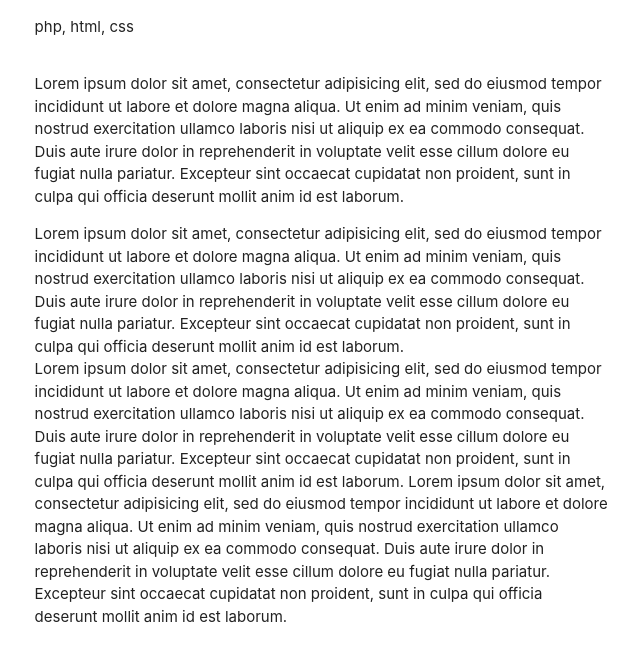
After one commit to Nuum-Nicolas/blog-nm, a Symfony app: template templates/blog/show.html.twig in a window 1280 px wide. The commit adds this page. Shown: the part 473-1136 px from the top of the page, without its empty margins (318-958 px from the left). Run offline with Twig, Linux system fonts and the light colour scheme; the template is opened without the code that fills it, so the values that code supplies are empty; some libraries are stand-ins or nearby versions.

Commit message:
step 2 end

```diff
--- a/templates/base.html.twig
+++ b/templates/base.html.twig
@@ -1,12 +1,36 @@
+{# templates/base.html.twig #}
 <!DOCTYPE html>
 <html>
-    <head>
-        <meta charset="UTF-8">
-        <title>{% block title %}Welcome!{% endblock %}</title>
-        {% block stylesheets %}{% endblock %}
-    </head>
-    <body>
-        {% block body %}{% endblock %}
-        {% block javascripts %}{% endblock %}
-    </body>
+<head>
+    <title>{% block title %}Symfony Blog{% endblock %}</title>
+    <meta charset="utf-8">
+    <meta name="viewport" content="width=device-width, initial-scale=1.0">
+
+    {% block stylesheets %}
+        <link rel="stylesheet" href="https://cdnjs.cloudflare.com/ajax/libs/materialize/1.0.0/css/materialize.min.css">
+        <link rel="stylesheet" type="text/css" href="{{ asset('assets/css/main.css') }}">
+    {% endblock %}
+</head>
+<body>
+<nav>
+    <div class="nav-wrapper">
+        <div class="container">
+            <a href="#" class="brand-logo">Symfony Blog</a>
+            <ul id="nav-mobile" class="right hide-on-med-and-down">
+                <li><a href="#">Home</a></li>
+                <li><a href="#">Login</a></li>
+            </ul>
+        </div>
+    </div>
+</nav>
+
+{% block content %}
+
+{% endblock %}
+
+{% block scripts %}
+    <script src="https://cdnjs.cloudflare.com/ajax/libs/jquery/3.4.0/jquery.min.js"></script>
+    <script src="https://cdnjs.cloudflare.com/ajax/libs/materialize/1.0.0/js/materialize.min.js"></script>
+{% endblock %}
+</body>
 </html>
--- /dev/null
+++ b/templates/blog/show.html.twig
@@ -0,0 +1,50 @@
+{# templates/blog/show.html.twig #}
+{% extends "base.html.twig" %}
+
+{% block title %}{{ parent() }} | {{ slug }}{% endblock %}
+
+{% block content %}
+    <article class="container">
+        <div class="row">
+            <div class="col s12 m12 l8 offset-l2">
+                <h2>{{ slug }}</h2>
+                <span>14/01/2019</span>
+                <p>
+                    <img src="https://images.pexels.com/photos/276452/pexels-photo-276452.jpeg?auto=compress&cs=tinysrgb&dpr=2&h=750&w=1260" class="responsive-img">
+                </p>
+                <span class="categories">php, html, css</span>
+            </div>
+        </div>
+        <div class="row">
+            <div class="col s12 m12 l8 offset-l2">
+                <p>
+                    Lorem ipsum dolor sit amet, consectetur adipisicing elit, sed do eiusmod
+                    tempor incididunt ut labore et dolore magna aliqua. Ut enim ad minim veniam,
+                    quis nostrud exercitation ullamco laboris nisi ut aliquip ex ea commodo
+                    consequat. Duis aute irure dolor in reprehenderit in voluptate velit esse
+                    cillum dolore eu fugiat nulla pariatur. Excepteur sint occaecat cupidatat non
+                    proident, sunt in culpa qui officia deserunt mollit anim id est laborum.
+                </p>
+                <p>
+                    Lorem ipsum dolor sit amet, consectetur adipisicing elit, sed do eiusmod
+                    tempor incididunt ut labore et dolore magna aliqua. Ut enim ad minim veniam,
+                    quis nostrud exercitation ullamco laboris nisi ut aliquip ex ea commodo
+                    consequat. Duis aute irure dolor in reprehenderit in voluptate velit esse
+                    cillum dolore eu fugiat nulla pariatur. Excepteur sint occaecat cupidatat non
+                    proident, sunt in culpa qui officia deserunt mollit anim id est laborum. <br>
+                    Lorem ipsum dolor sit amet, consectetur adipisicing elit, sed do eiusmod
+                    tempor incididunt ut labore et dolore magna aliqua. Ut enim ad minim veniam,
+                    quis nostrud exercitation ullamco laboris nisi ut aliquip ex ea commodo
+                    consequat. Duis aute irure dolor in reprehenderit in voluptate velit esse
+                    cillum dolore eu fugiat nulla pariatur. Excepteur sint occaecat cupidatat non
+                    proident, sunt in culpa qui officia deserunt mollit anim id est laborum.
+                    Lorem ipsum dolor sit amet, consectetur adipisicing elit, sed do eiusmod
+                    tempor incididunt ut labore et dolore magna aliqua. Ut enim ad minim veniam,
+                    quis nostrud exercitation ullamco laboris nisi ut aliquip ex ea commodo
+                    consequat. Duis aute irure dolor in reprehenderit in voluptate velit esse
+                    cillum dolore eu fugiat nulla pariatur. Excepteur sint occaecat cupidatat non
+                    proident, sunt in culpa qui officia deserunt mollit anim id est laborum.
+                </p>
+            </div>
+    </article>
+{% endblock %}
```
Also changed, not shown: src/Controller/BlogController.php (+11 -4 lines), templates/blog/add.html.twig (added, +15 -0 lines), templates/blog/edit.html.twig (added, +15 -0 lines), templates/blog/index.html.twig (+56 -16 lines), templates/includes/article_form.html.twig (added, +26 -0 lines), public/assets/css/main.css (added).
